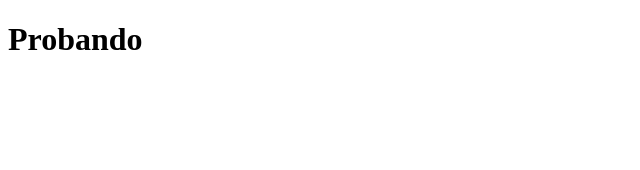
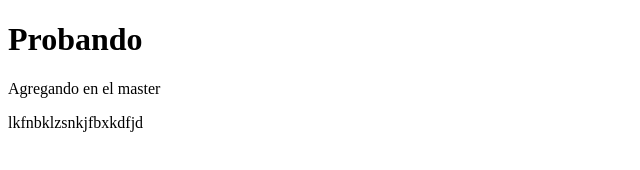
Before and after one commit to miriampc/conflictos-git-users, a plain HTML site: page index.html in a window 1280 px wide. Shown: the whole page, without its empty margins (0-640 px from the left). Drawn offline with Linux system fonts and the light colour scheme.

Commit message:
Commit en master

```diff
--- a/index.html
+++ b/index.html
@@ -8,6 +8,7 @@
 </head>
 <body background = "lightblue">
   <h1>Probando</h1>
-
+  <p>Agregando en el master</p>
+  <p>lkfnbklzsnkjfbxkdfjd</p>
 </body>
 </html>
```
